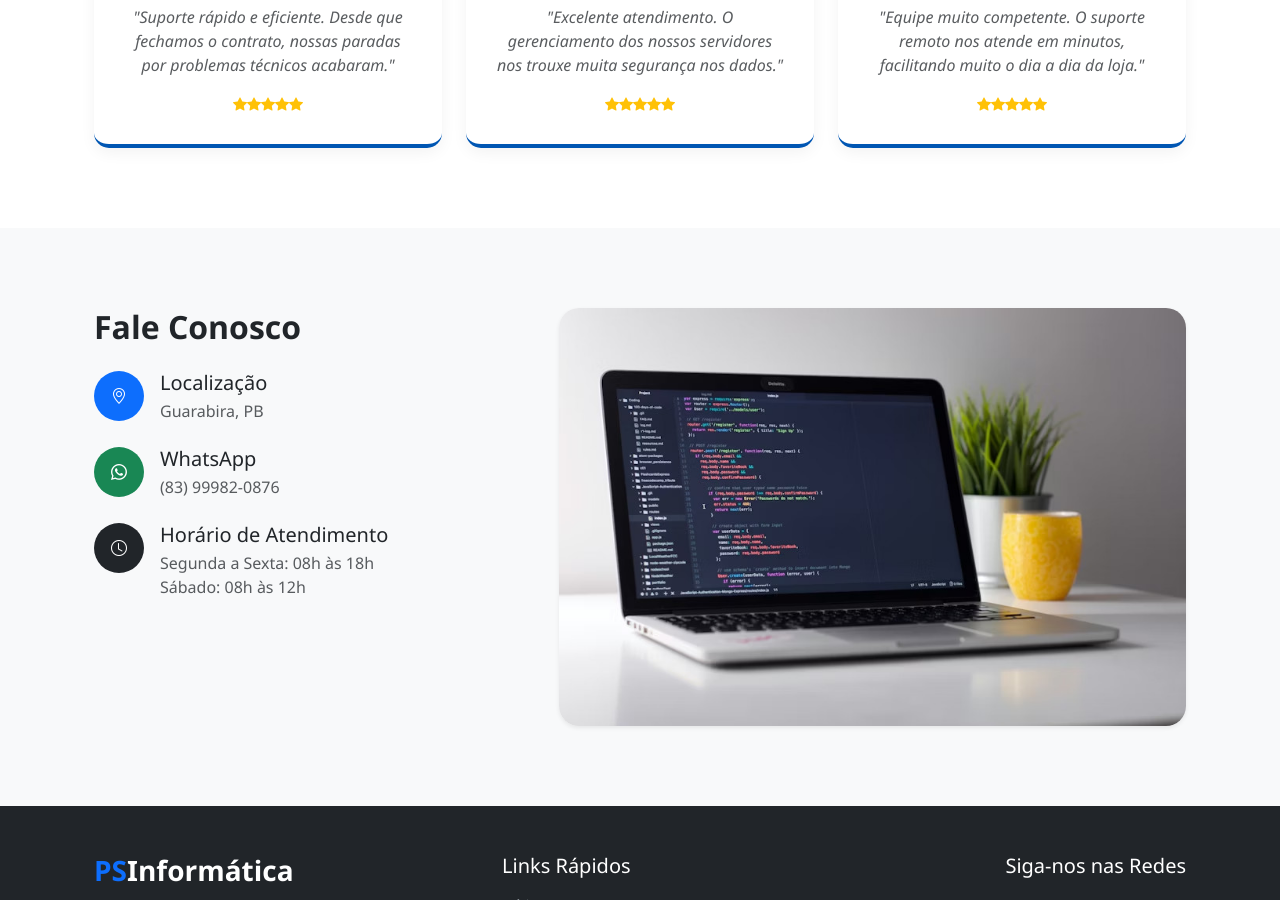
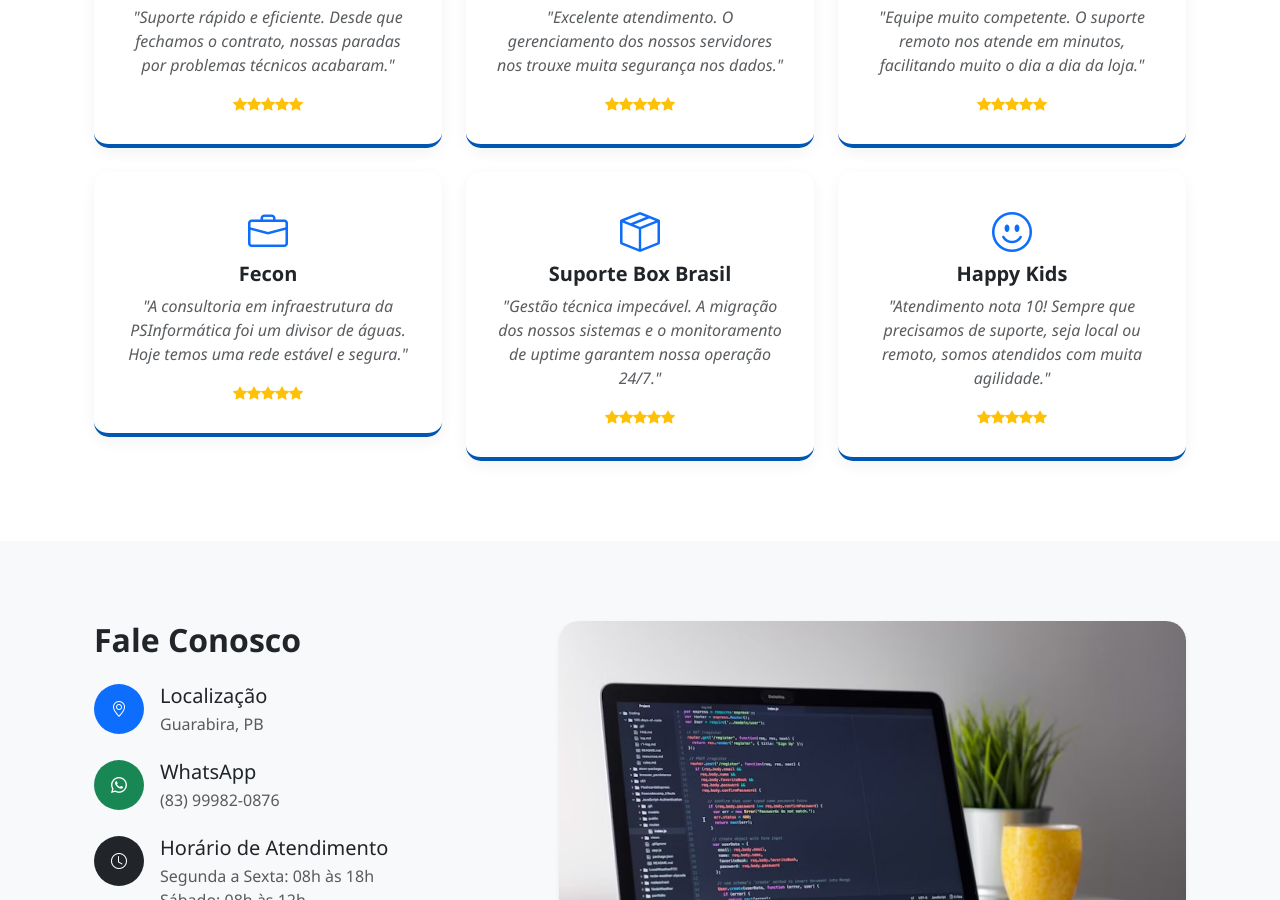
Before and after one commit to psinformaticagba/psinformaticagba.github.io, a Jekyll site: the page built from index.html, in a window 1280 px wide and 900 px high, scrolled down 3827 px. Built offline with Jekyll 4.4.1, drawn with Linux system fonts in a browser that asks for light colours.

Commit message:
ajustes em: _config.yml

```diff
--- a/_config.yml
+++ b/_config.yml
@@ -74,6 +74,15 @@
   - nome: "Guarafrutas"
     icone: "shop"
     depoimento: "Equipe muito competente. O suporte remoto nos atende em minutos, facilitando muito o dia a dia da loja."
+  - nome: "Fecon"
+    icone: "briefcase"
+    depoimento: "A consultoria em infraestrutura da PSInformática foi um divisor de águas. Hoje temos uma rede estável e segura."
+  - nome: "Suporte Box Brasil"
+    icone: "box-seam"
+    depoimento: "Gestão técnica impecável. A migração dos nossos sistemas e o monitoramento de uptime garantem nossa operação 24/7."
+  - nome: "Happy Kids"
+    icone: "emoji-smile"
+    depoimento: "Atendimento nota 10! Sempre que precisamos de suporte, seja local ou remoto, somos atendidos com muita agilidade."
 
 # Lista de Serviços
 data_servicos:
@@ -95,6 +104,15 @@
   - nome: "Segurança Digital"
     icone: "shield-check"
     descricao: "Remoção de malwares, instalação de firewalls e hardening de sistemas para proteger sua privacidade."
+  - nome: "Gestão de Ecossistemas Web"
+    icone: "browser-edge"
+    descricao: "Instalação, configuração e manutenção de ambientes web, garantindo que temas, plugins e sistemas funcionem em perfeita harmonia."
+  - nome: "Infraestrutura de Domínios"
+    icone: "globe-americas"
+    descricao: "Gestão técnica de DNS, implementação de certificados SSL/TLS e otimização de performance via CDN Cloudflare para sites ultra-rápidos."
+  - nome: "Administração de Ambientes"
+    icone: "database-up"
+    descricao: "Migração segura de dados, gestão de bancos de dados MySQL e monitoramento de uptime para manter sua operação online 24/7."
 
 # Dúvidas Frequentes (FAQ - Página Planos)
 data_faqs:
```
